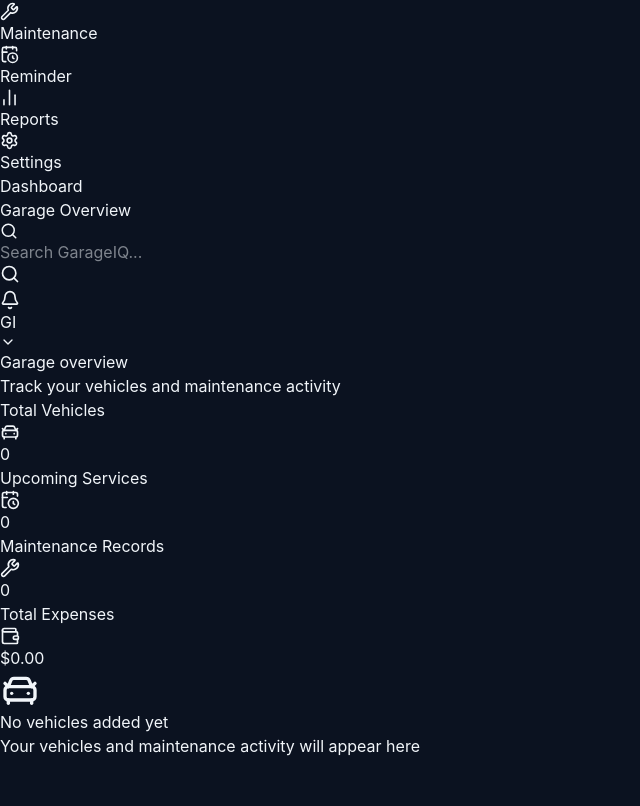
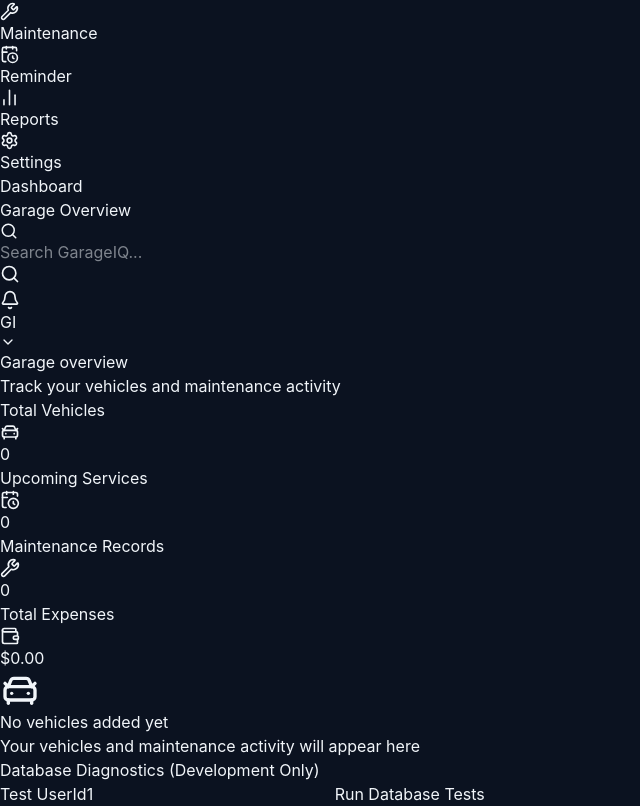
Before and after one commit to xTfTV/GarageIQ, a React (Vite) app in the folder src/renderer/: page / in a window 1280 px wide. Shown: the part 183-989 px from the top of the page, without its empty margins (0-640 px from the left). Before the commit the page ends 941 px from the top, so only its background shows below. Built offline with nearby package versions, Linux system fonts and the light colour scheme.

Commit message:
ft ✨ - Implement a diagnostic check

```diff
--- /dev/null
+++ b/src/renderer/src/Components/Development/DatabaseDiagnostics.tsx
@@ -0,0 +1,78 @@
+import { useState } from 'react'
+
+function DatabaseDiagnostics(): React.JSX.Element {
+  const [userId, setUserId] = useState('1')
+  const [result, setResult] = useState('')
+  const [loading, setLoading] = useState(false)
+
+  async function runTests(): Promise<void> {
+    setLoading(true)
+    setResult('')
+
+    try {
+      const id = Number(userId)
+
+      if (!Number.isSafeInteger(id) || id <= 0) {
+        throw new Error('Enter a valid UserId')
+      }
+
+      const health = await window.garageIQ.database.checkHealth()
+      const serviceTypes = await window.garageIQ.serviceTypes.getAllActive()
+      const vehicles = await window.garageIQ.vehicles.getByUserId(id)
+
+      const summary = {
+        databaseConnected: health.connected,
+        schemaVersion: health.schemaVersion,
+        foreignKeysEnabled: health.foreignKeyEnabled,
+        activeServiceTypes: serviceTypes.length,
+        vehiclesForUser: vehicles.length,
+        vehicleNames: vehicles.map(
+          (vehicle) => `${vehicle.VehicleYear} ${vehicle.Make} ${vehicle.Model}`
+        )
+      }
+      console.log('[GarageIQ Diagnostics]', summary)
+      setResult(JSON.stringify(summary, null, 2))
+    } catch (error) {
+      setResult(error instanceof Error ? error.message : 'Test failed')
+    } finally {
+      setLoading(false)
+    }
+  }
+
+  return (
+    <section className="mt-6 rounded-xl border border-[#253244] bg-[#151e2b] p-5">
+      <h3 className="mb-2 font-semibold text-white">Database Diagnostics (Development Only)</h3>
+
+      <div className="flex flex-wrap items-center gap-3">
+        <label htmlFor="diganostic-user-id" className="text-sm text-[#94a3b8]">
+          Test UserId
+        </label>
+        <input
+          id="diagnostic-user-id"
+          type="number"
+          min="1"
+          value={userId}
+          onChange={(event) => setUserId(event.target.value)}
+          className="w-24 rounded-lg border border-[#253244] bg-[#0b1220] p-2 text-white"
+        />
+
+        <button
+          type="button"
+          disabled={loading}
+          onClick={() => void runTests()}
+          className="rounded-lg bg-[#14b8a6] px-4 py-2 font-medium text-[#0b1220] disabled:opacity-50"
+        >
+          {loading ? 'Testing ...' : 'Run Database Tests'}
+        </button>
+      </div>
+
+      {result && (
+        <pre className="mt-4 overflow-auto rounded-lg bg-[#0b1220] p-4 text-sm text-[#94a3b8]">
+          {result}
+        </pre>
+      )}
+    </section>
+  )
+}
+
+export default DatabaseDiagnostics
--- a/src/renderer/src/Pages/Dashboard.tsx
+++ b/src/renderer/src/Pages/Dashboard.tsx
@@ -1,4 +1,5 @@
 import { CarFront, CalendarClock, Wrench, Wallet } from 'lucide-react'
+import DatabaseDiagnostics from '../Components/Development/DatabaseDiagnostics'
 
 const stats = [
   { label: 'Total Vehicles', value: '0', icon: CarFront },
@@ -41,6 +42,8 @@ function Dashboard(): React.JSX.Element {
           Your vehicles and maintenance activity will appear here
         </p>
       </section>
+
+      {import.meta.env.DEV && <DatabaseDiagnostics />}
     </div>
   )
 }
```
